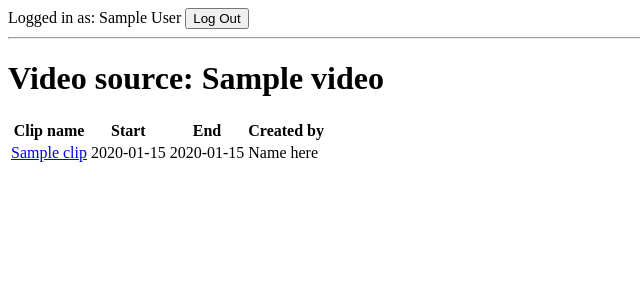
After one commit to CarolynWebster/videoTrimmer, a Flask app: page /show-clips/1 in a window 1280 px wide. The commit adds this page. Shown: the top 300 px of the page, without its empty margins (0-640 px from the left). Run offline with Flask 2, Linux system fonts and the light colour scheme; the visitor is signed in with stand-in values (Sample User, id 1); tables that the repository leaves empty hold one stand-in row (values such as "Sample post"); parts of the project's set-up code (start-up, migrations or seed data) failed here and were passed over.

Commit message:
Able to clip and add clips to db. Adjusted model to remove url columns - urls done on the fly. Updates to routes.

```diff
--- a/server.py
+++ b/server.py
@@ -87,10 +87,63 @@ def show_case_vids(case_id):
     """Show all full videos associated with this case"""
 
     # vids = Video.query.filter_by(case_id=case_id).all()
-    vids = db.session.query(Video.vid_url, Video.vid_name, Video.vid_id).filter(Video.case_id==case_id).all()
+    vids = db.session.query(Video.vid_name, Video.vid_id).filter(Video.case_id==case_id).all()
     this_case = Case.query.get(case_id)
 
     return render_template('case-vids.html', videos=vids, case=this_case)
+
+@app.route('/register-case', methods=["GET"])
+@login_required
+def show_case_reg_form():
+    """Show user a form to register a new case"""
+
+    return render_template('/register-case.html')
+
+
+@app.route('/register-case', methods=["POST"])
+@login_required
+def register_case():
+    """Adds a new case to the database"""
+
+    case_name = request.form.get('case_name')
+    other_users = request.form.get('user-list')
+    current_user = g.current_user.email
+
+    #instantiate a new case in the db
+    new_case = Case(case_name=case_name, owner_id=g.current_user.user_id)
+    #prime and commit the case to the db
+    db.session.add(new_case)
+    db.session.commit()
+
+    # now add the userCase associations
+    user_emails = other_users.split(", ")
+    user_emails.append(current_user)
+
+    #get the newly created case obj so we can use it to associate people with it
+    this_case = Case.query.filter_by(case_name=case_name).first()
+
+    for email in user_emails:
+        #check if a user with that email exists already
+        #gets the user object for that email address
+        user_check = User.query.filter_by(email=email).first()
+
+        # if user already exists associate the user with the new case
+        if user_check is None:
+            #if the user is not registered - add them to the database
+            #they can add their password and name when they officially register
+            user = User(email=email)
+            #prime user to be added to db
+            db.session.add(user)
+            #commit user to db
+            db.session.commit()
+            user_check = User.query.filter_by(email=email).first()
+
+        #create an association in the usercases table
+        user_case = UserCase(case_id=this_case.case_id, user_id=user_check.user_id)
+        db.session.add(user_case)
+        db.session.commit()
+
+    return redirect('/cases')
 
 # VIDEOS -----------------------------------------------------------------------
 #sample code to upload video obj
@@ -160,8 +213,12 @@ def get_clip_source():
 
     # get video obj from db
     # TO DO make sure the vid exists
-    vid_to_trim = Video.query.get(request.form.get('vid_id'))
+    vid_id = request.form.get('vid_id')
+    vid_to_trim = Video.query.get(vid_id)
     vid_name = vid_to_trim.vid_name
+
+    #get the user id
+    user_id = g.current_user.user_id
 
     clip_list = request.form.get('clip-list')
     clips = clip_list.split(", ")
@@ -181,46 +238,16 @@ def get_clip_source():
 
     s3R = boto3.resource('s3')
     save_loc = 'static/temp/'+vid_name
-    # try:
-    s3R.Bucket(BUCKET_NAME).download_file(vid_name, save_loc, Callback=make_clips(save_loc, clips))
-    # except botocore.exceptions.ClientError as e:
-    #     if e.response['Error']['Code'] == "404":
-    #         print("The object does not exist.")
-    #     else:
-    #         raise
+    # if the file isn't already in temp download it
+    if not os.path.isfile(save_loc):
+        s3R.Bucket(BUCKET_NAME).download_file(vid_name, save_loc, Callback=make_clips(save_loc, clips, vid_id, user_id))
+    else:
+        make_clips(save_loc, clips, vid_id, user_id)
+
+    return redirect('/show-clips/{}'.format(vid_id))
 
 
-    # for clip in clips:
-    #     clip = clip.split('-')
-    #     clip_name = trimmed_name + "_clip_" + str(i) + ".mov"
-    #     new_clip = my_clip.subclip(t_start=clip[0], t_end=clip[1])
-    #     new_clip.write_videofile(clip_name, codec="mpeg4")
-
-
-
-    # start of moviepy
-    # clip_name = "Clip" + vid_name
-    # my_clip = VideoFileClip(url)
-    # new_clip = my_clip.subclip(t_start=0, t_end=15)
-    # new_clip.write_videofile(clip_name, codec="mpeg4")
-
-
-
-
-    #unpack the tempfile obj
-
-    # fd, temp_path = mkstemp()
-    # os.system('some_commande --output %s' % temp_path)
-    # file = open(temp_path, 'r')
-    # data = file.read()
-    # file.close()
-    # os.close(fd)
-    # os.remove(temp_path)
-    # return data
-    return redirect('videos')
-
-
-def make_clips(file_loc, clips):
+def make_clips(file_loc, clips, vid_id, user_id):
     """Makes the designated clips once the file is downloaded"""
 
     #make a videoFileClip object using temp location path from make-clips route
@@ -244,74 +271,58 @@ def make_clips(file_loc, clips):
         end_time = clip[1].replace(":", "_")
         # stitch together base name with times in file name
         clip_name = clip_name_base + "-" + start_time + "-" + end_time + file_ext
+        #get just the filename for the aws key
+        key_name = clip_name[clip_name.rfind('/')-1:]
         # add to the list of files to upload
         clips_to_upload.append(clip_name)
         # create the new subclip
         new_clip = my_clip.subclip(t_start=clip[0], t_end=clip[1])
         # save the clip to our temp file location
         new_clip.write_videofile(clip_name, codec="mpeg4")
+        # add the clip to our db
+        db_clip = SubClip(vid_id=vid_id, start_at=clip[0], end_at=clip[1], created_by=user_id, clip_name=key_name)
+        db.session.add(db_clip)
+        db.session.commit()
 
-        # checks to see if the clip is done being written
-        while os.path.isfile(clip_name) is not True:
-            print "saving"
+    #establish session with aws
+    session = boto3.session.Session(aws_access_key_id=AWS_ACCESS_KEY, aws_secret_access_key=AWS_SECRET_KEY)
+    s3 = session.resource('s3')
+    print "\n\n\n\n\n\n\n", len(clips_to_upload), "\n\n\n\n\n\n\n"
+    while len(clips_to_upload) > 0:
+        # pop the clip from the front of the list
+        clip_path = clips_to_upload.pop(0)
+        # if that file exists in the temp folder - upload it
+        if os.path.isfile(clip_path):
+            video_file = clip_path
+            video_name = clip_path.split('/')
+            video_name = video_name[-1]
+            #s3.Bucket(BUCKET_NAME).put_object(Key=video_name, Body=video_file, Callback=remove_file(video_file))
+            s3.Bucket(BUCKET_NAME).put_object(Key=video_name, Body=video_file)
+        else:
+            #if it wasn't done being written yet - add it back to the list
+            clips_to_upload.append(clip_path)
 
 
+@app.route('/show-clips/<vid_id>')
+@login_required
+def show_all_clips(vid_id):
+    """loads page with a list of all clips for that vid id"""
+
+    #video = Video.query.get(vid_id)
+    #get a list of all the clips associated with that video id
+    # TO DO join query to get user name who created clip
+    clips = SubClip.query.filter(SubClip.vid_id == vid_id).all()
+    main_vid = Video.query.get(vid_id)
+
+    return render_template('vid-clips.html', main_vid=main_vid, clips=clips)
 
 
+def remove_file(file_path):
+    """removes file from temp folder once uploaded"""
+
+    os.remove(file_path)
 
 # USER REGISTRATION/LOGIN-------------------------------------------------------
-@app.route('/register-case', methods=["GET"])
-@login_required
-def show_case_reg_form():
-    """Show user a form to register a new case"""
-
-    return render_template('/register-case.html')
-
-
-@app.route('/register-case', methods=["POST"])
-@login_required
-def register_case():
-    """Adds a new case to the database"""
-
-    case_name = request.form.get('case_name')
-    other_users = request.form.get('user-list')
-    current_user = g.current_user.email
-
-    #instantiate a new case in the db
-    new_case = Case(case_name=case_name, owner_id=g.current_user.user_id)
-    #prime and commit the case to the db
-    db.session.add(new_case)
-    db.session.commit()
-
-    # now add the userCase associations
-    user_emails = other_users.split(", ")
-    user_emails.append(current_user)
-
-    #get the newly created case obj so we can use it to associate people with it
-    this_case = Case.query.filter_by(case_name=case_name).first()
-
-    for email in user_emails:
-        #check if a user with that email exists already
-        #gets the user object for that email address
-        user_check = User.query.filter_by(email=email).first()
-
-        # if user already exists associate the user with the new case
-        if user_check is None:
-            #if the user is not registered - add them to the database
-            #they can add their password and name when they officially register
-            user = User(email=email)
-            #prime user to be added to db
-            db.session.add(user)
-            #commit user to db
-            db.session.commit()
-            user_check = User.query.filter_by(email=email).first()
-
-        #create an association in the usercases table
-        user_case = UserCase(case_id=this_case.case_id, user_id=user_check.user_id)
-        db.session.add(user_case)
-        db.session.commit()
-
-    return redirect('/cases')
 
 
 @app.route('/login', methods=["POST"])
--- /dev/null
+++ b/templates/vid-clips.html
@@ -0,0 +1,24 @@
+{% extends 'base.html' %}
+{% block title %}Case List{% endblock %}
+
+{% block content %}
+<h1>Video source: {{ main_vid.vid_name }}</h1>
+<table>
+    <tr>
+    <th>Clip name</th>
+    <th>Start</th>
+    <th>End</th>
+    <th>Created by<th>
+    </tr>
+    {% for clip in clips %}
+    <tr>
+        <td><a href = '/show-video/{{ clip.clip_id }}' target='_blank'>{{ clip.clip_name }}</td></a>
+        <td>{{ clip.start_at }}</td>
+        <td>{{ clip.end_at }}</td>
+        <td>Name here</td>
+    </tr>
+    {% endfor %}
+</table>
+
+
+{% endblock %}
```
Also changed, not shown: model.py (+5 -4 lines), templates/case-vids.html (+4 -4 lines), templates/trim-form.html (added, +32 -0 lines), 1 other file.
